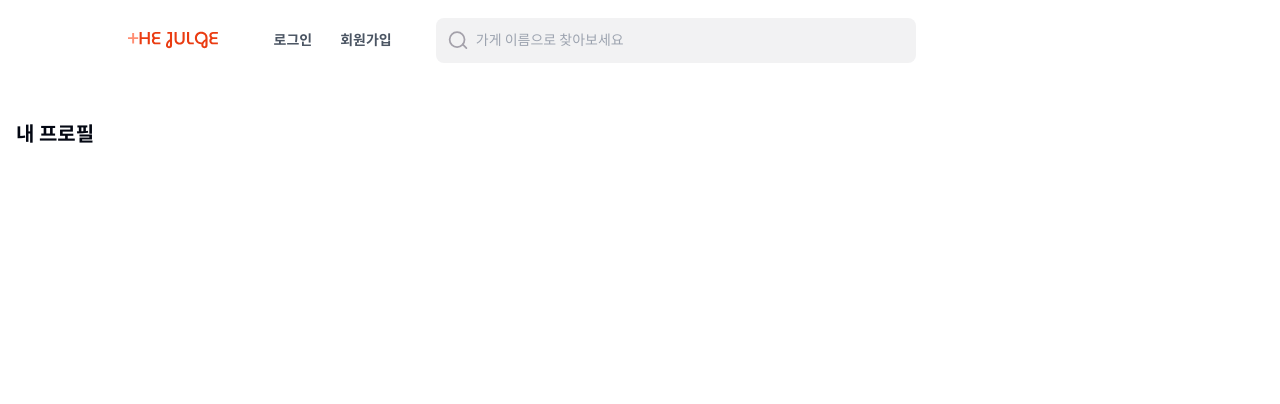
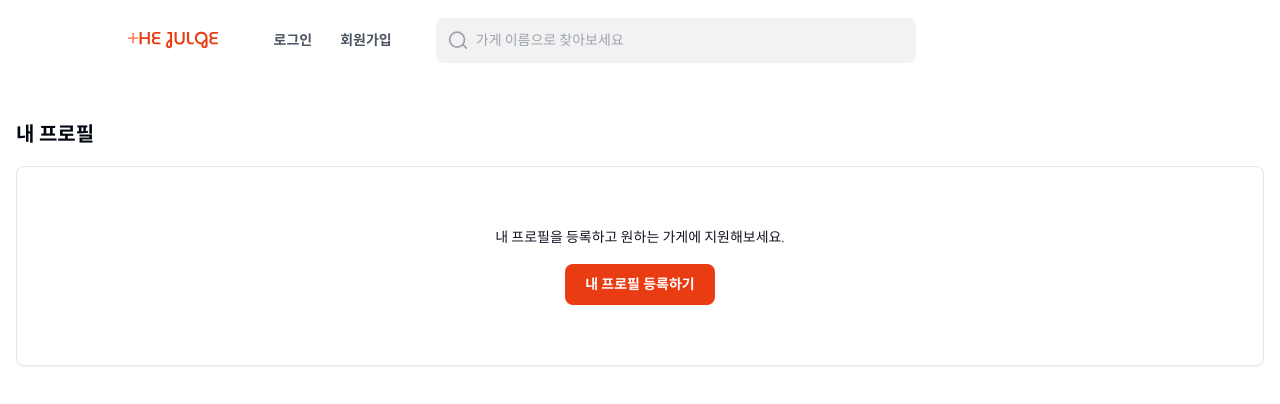
Before and after one commit to S2-P3-T5/Jugle, a Next.js app: page /my in a window 1280 px wide. Shown: the top 404 px of the page. Built offline with nearby package versions, Linux system fonts and the light colour scheme; no server answers.

Commit message:
design: 빈 프로필 카드 구현

```diff
--- /dev/null
+++ b/src/components/my/EmptyProfileCard.tsx
@@ -0,0 +1,21 @@
+import Link from "next/link";
+
+import { Button } from "@/components/ui/button";
+import { Card, CardDescription } from "@/components/ui/card";
+import { PAGE_ROUTES } from "@/routes";
+
+export default function EmptyProfileCard() {
+  return (
+    <Card className="flex flex-col items-center justify-center gap-[16px] rounded-[8px] py-[60px]">
+      <CardDescription className="text-[1.4rem] text-black">
+        내 프로필을 등록하고 원하는 가게에 지원해보세요.
+      </CardDescription>
+      <Button
+        className="h-max rounded-[8px] px-[20px] py-[10px] text-[1.4rem] font-bold"
+        asChild
+      >
+        <Link href={PAGE_ROUTES.MY_REGISTER}>내 프로필 등록하기</Link>
+      </Button>
+    </Card>
+  );
+}
--- a/src/pages/my/index.tsx
+++ b/src/pages/my/index.tsx
@@ -1,4 +1,5 @@
 import EmployeeLayout from "@/components/common/EmployeeLayout";
+import EmptyProfileCard from "@/components/my/EmptyProfileCard";
 
 export default function My() {
   return (
@@ -8,7 +9,9 @@ export default function My() {
           <header>
             <h2 className="text-[2rem] font-bold">내 프로필</h2>
           </header>
-          <div className="mt-[16px]"></div>
+          <div className="mt-[16px]">
+            <EmptyProfileCard />
+          </div>
         </div>
       </section>
     </EmployeeLayout>
--- a/src/routes.ts
+++ b/src/routes.ts
@@ -6,6 +6,7 @@ export const PAGE_ROUTES = {
   SHOPS_REGISTER: "/shops/register",
   SHOPS: "/shops",
   MY: "/my",
+  MY_REGISTER: "/my/register",
   parseShopsURL: (shopId: string) => `/shops/${shopId}`,
   parseShopsEditURL: (shopId: string) => `/shops/edit/${shopId}`,
   parseNoticeRegisterURL: (shopId: string) =>
```
